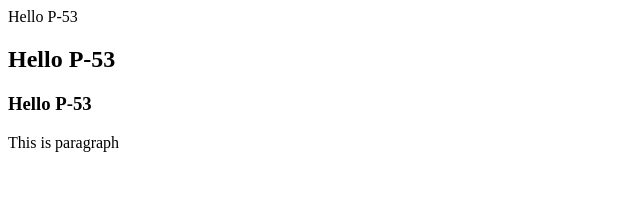
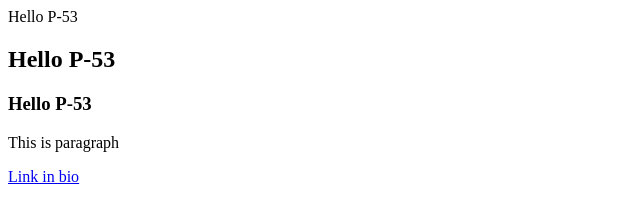
Before and after one commit to VaBear1/StudyRep, a plain HTML site: page index.html in a window 1280 px wide. Shown: the full height of the page, 0-640 px from the left. Drawn offline with Linux system fonts and the light colour scheme.

Commit message:
New branch

```diff
--- a/index.html
+++ b/index.html
@@ -8,6 +8,7 @@
 <h3>Hello P-53</h3>
 <div>
 <p>This is paragraph</p>
+<a href="github.com"> Link in bio</a>
 </div>
 </body>
 </html>
```
